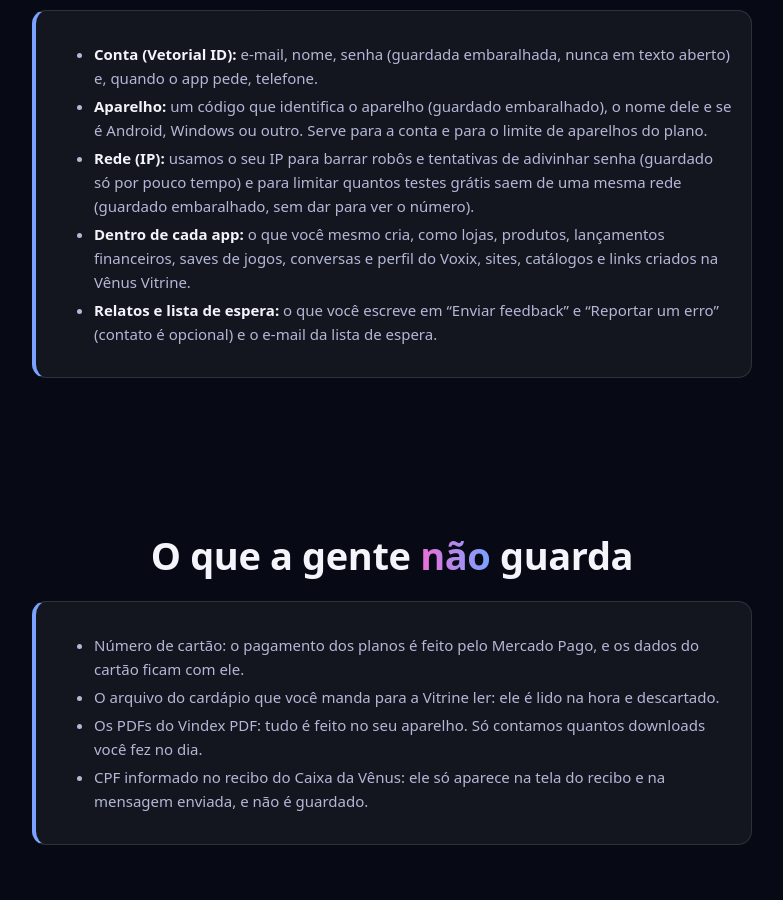
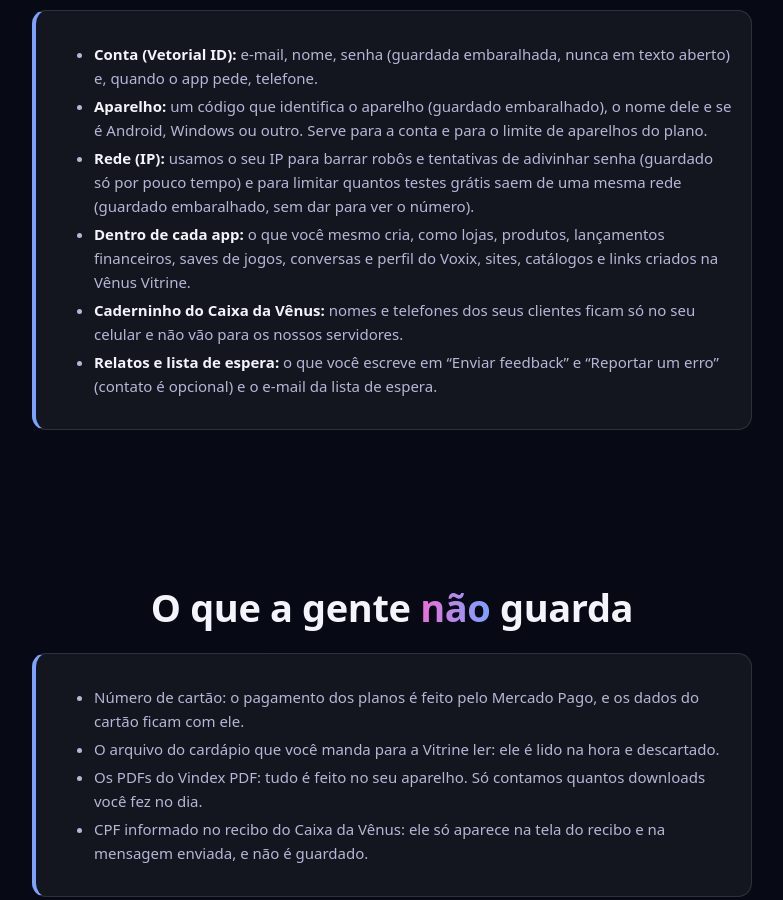
Before and after one commit to tonysantquees95-code/vetorial-servidor, a plain HTML site: page site/privacidade.html in a window 1280 px wide. Shown: the part 851-1751 px from the top of the page, without its empty margins (248-1031 px from the left). Drawn offline with Linux system fonts and the light colour scheme.

Commit message:
Privacidade: caderninho do Caixa guarda nomes e telefones só no celular
Co-Authored-By: Claude Sonnet 5.5 <noreply@anthropic.com>
Claude-Session: https://claude.ai/code/session_01VdYvMPJvso87xqzHQD9Z2m

```diff
--- a/site/privacidade.html
+++ b/site/privacidade.html
@@ -36,7 +36,7 @@
 
 <section><div class="wrap" style="max-width:760px">
   <div class="titulo menor rev"><h2>Quais dados a gente <em>guarda</em></h2></div>
-  <div class="aviso rev"><ul><li><b>Conta (Vetorial ID):</b> e-mail, nome, senha (guardada embaralhada, nunca em texto aberto) e, quando o app pede, telefone.</li><li><b>Aparelho:</b> um código que identifica o aparelho (guardado embaralhado), o nome dele e se é Android, Windows ou outro. Serve para a conta e para o limite de aparelhos do plano.</li><li><b>Rede (IP):</b> usamos o seu IP para barrar robôs e tentativas de adivinhar senha (guardado só por pouco tempo) e para limitar quantos testes grátis saem de uma mesma rede (guardado embaralhado, sem dar para ver o número).</li><li><b>Dentro de cada app:</b> o que você mesmo cria, como lojas, produtos, lançamentos financeiros, saves de jogos, conversas e perfil do Voxix, sites, catálogos e links criados na Vênus Vitrine.</li><li><b>Relatos e lista de espera:</b> o que você escreve em “Enviar feedback” e “Reportar um erro” (contato é opcional) e o e-mail da lista de espera.</li></ul></div>
+  <div class="aviso rev"><ul><li><b>Conta (Vetorial ID):</b> e-mail, nome, senha (guardada embaralhada, nunca em texto aberto) e, quando o app pede, telefone.</li><li><b>Aparelho:</b> um código que identifica o aparelho (guardado embaralhado), o nome dele e se é Android, Windows ou outro. Serve para a conta e para o limite de aparelhos do plano.</li><li><b>Rede (IP):</b> usamos o seu IP para barrar robôs e tentativas de adivinhar senha (guardado só por pouco tempo) e para limitar quantos testes grátis saem de uma mesma rede (guardado embaralhado, sem dar para ver o número).</li><li><b>Dentro de cada app:</b> o que você mesmo cria, como lojas, produtos, lançamentos financeiros, saves de jogos, conversas e perfil do Voxix, sites, catálogos e links criados na Vênus Vitrine.</li><li><b>Caderninho do Caixa da Vênus:</b> nomes e telefones dos seus clientes ficam só no seu celular e não vão para os nossos servidores.</li><li><b>Relatos e lista de espera:</b> o que você escreve em “Enviar feedback” e “Reportar um erro” (contato é opcional) e o e-mail da lista de espera.</li></ul></div>
 </div></section>
 
 <section><div class="wrap" style="max-width:760px">
```
